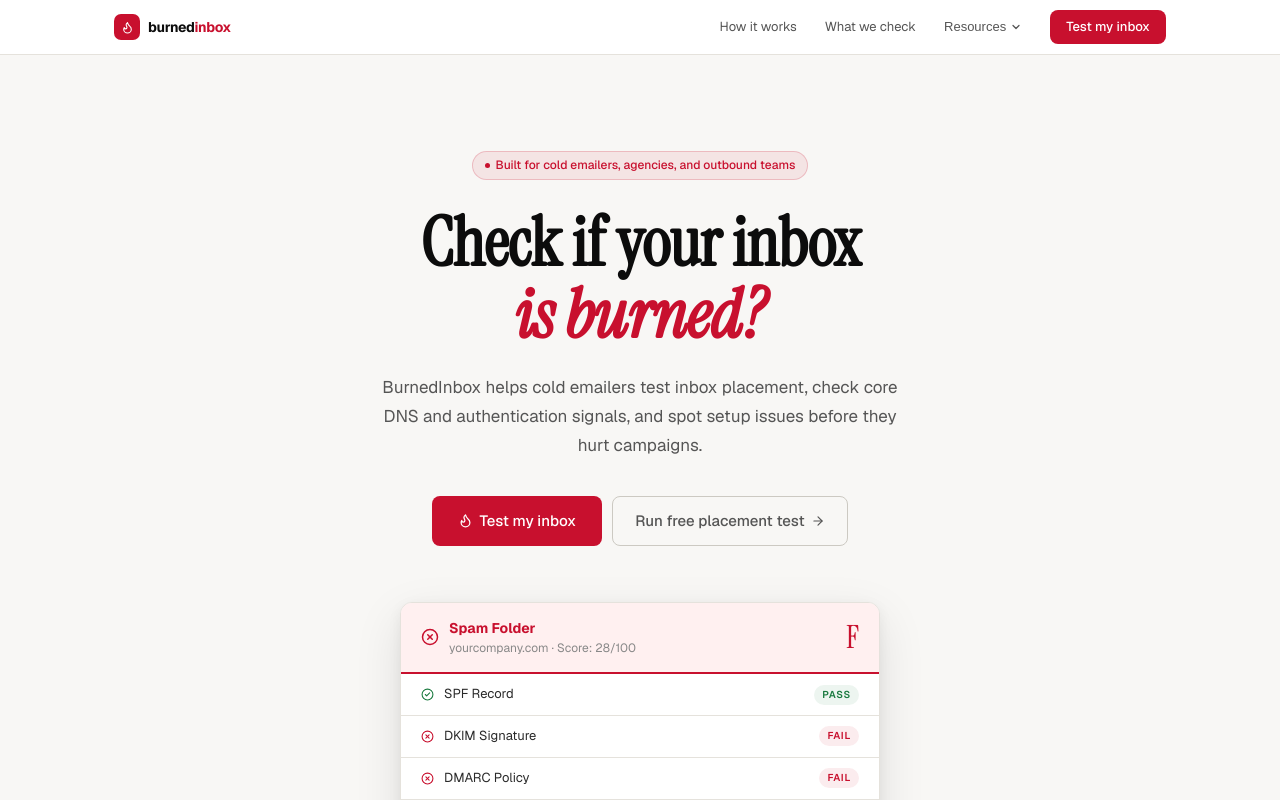
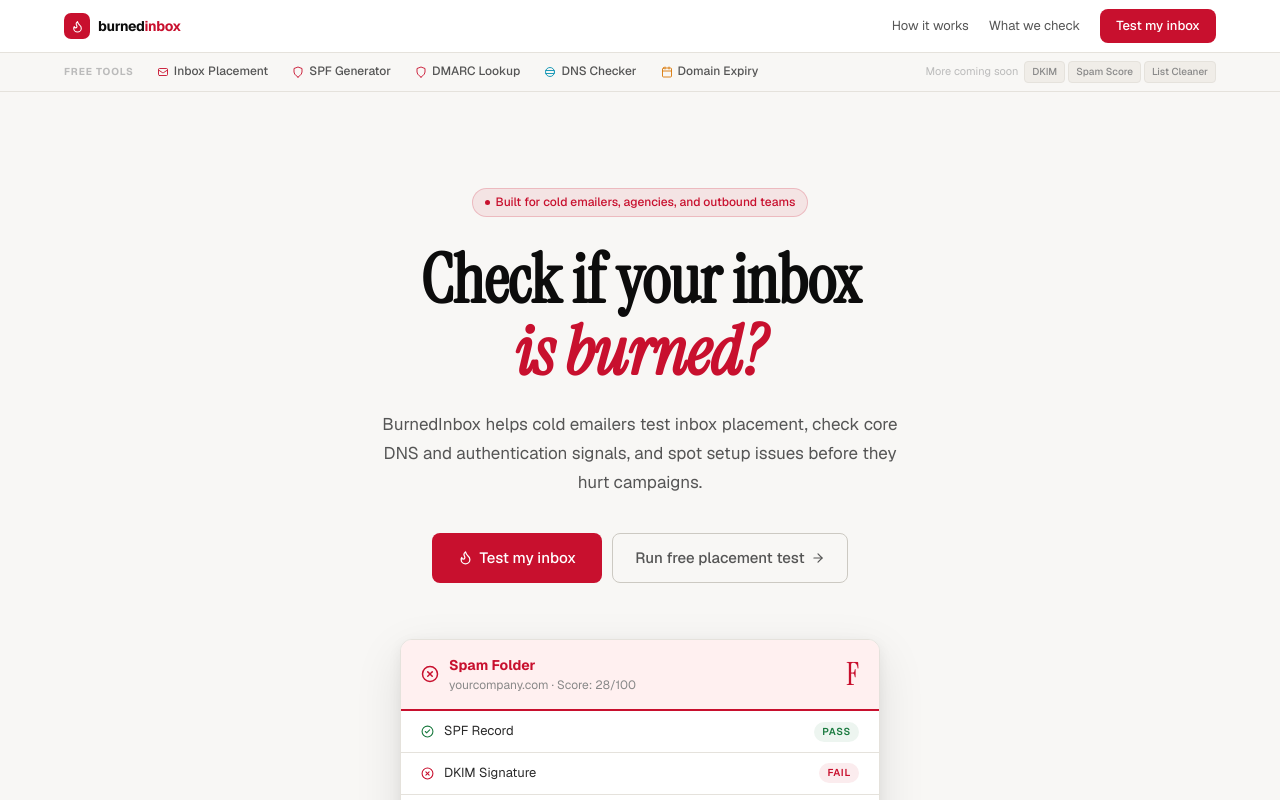
Before and after one commit to upscaleb2b-dev/burnedinbox, a Next.js app: page / in a window 1280 px wide. Shown: the top 800 px of the page. Built offline with nearby package versions, Linux system fonts and the light colour scheme.

Commit message:
Replace dropdown with full tool strip header

```diff
--- a/app/page.tsx
+++ b/app/page.tsx
@@ -20,79 +20,54 @@
     <div style={{ background: "var(--paper)" }}>
 
       {/* ── 1. HEADER ── */}
-      <header style={{ position: "sticky", top: 0, zIndex: 50, borderBottom: "1px solid var(--border)", background: "rgba(255,255,255,0.96)", backdropFilter: "blur(12px)" }}>
-        <div style={{ ...S.wrap, maxWidth: 1100, padding: "0 24px", height: 54, display: "flex", alignItems: "center", justifyContent: "space-between" }}>
-          <div style={{ display: "flex", alignItems: "center", gap: 8 }}>
+      <header style={{ position: "sticky", top: 0, zIndex: 50, background: "rgba(255,255,255,0.97)", backdropFilter: "blur(12px)", borderBottom: "1px solid var(--border)" }}>
+        {/* Top bar */}
+        <div style={{ maxWidth: 1200, margin: "0 auto", padding: "0 24px", height: 52, display: "flex", alignItems: "center", justifyContent: "space-between" }}>
+          <Link href="/" style={{ display: "flex", alignItems: "center", gap: 8, textDecoration: "none" }}>
             <div style={{ width: 26, height: 26, background: "var(--red)", borderRadius: 7, display: "flex", alignItems: "center", justifyContent: "center" }}>
               <Flame size={13} color="#fff" />
             </div>
-            <span style={{ fontWeight: 700, fontSize: 14, letterSpacing: "-0.3px" }}>
+            <span style={{ fontWeight: 700, fontSize: 14, letterSpacing: "-0.3px", color: "var(--ink)" }}>
               burned<span style={{ color: "var(--red)" }}>inbox</span>
             </span>
-          </div>
-          <nav style={{ display: "flex", alignItems: "center", gap: 28 }}>
-            {[["How it works", "#how"], ["What we check", "#checks"]].map(([l, h]) => (
-              <a key={l} href={h} style={{ fontSize: 13, color: "var(--ink-3)", textDecoration: "none" }}>{l}</a>
-            ))}
-            {/* Resources dropdown */}
-            <div style={{ position: "relative" }} className="resources-menu">
-              <button style={{ fontSize: 13, color: "var(--ink-3)", background: "none", border: "none", cursor: "pointer", display: "flex", alignItems: "center", gap: 4, padding: 0 }}>
-                Resources
-                <svg width="12" height="12" viewBox="0 0 24 24" fill="none" stroke="currentColor" strokeWidth="2.5" strokeLinecap="round" strokeLinejoin="round"><path d="m6 9 6 6 6-6"/></svg>
-              </button>
-              <div className="resources-dropdown" style={{ position: "absolute", top: "calc(100% + 12px)", right: 0, background: "var(--paper)", border: "1px solid var(--border)", borderRadius: 10, boxShadow: "var(--shadow-3)", width: 220, overflow: "hidden", opacity: 0, pointerEvents: "none", transform: "translateY(-4px)", transition: "opacity 0.15s, transform 0.15s" }}>
-                <div style={{ padding: "6px" }}>
-                  <p style={{ fontSize: 10, fontWeight: 600, color: "var(--ink-4)", textTransform: "uppercase", letterSpacing: "0.08em", padding: "6px 10px 4px" }}>Tools</p>
-                  <Link href="/dns" style={{ display: "flex", alignItems: "center", gap: 10, padding: "9px 10px", borderRadius: 7, textDecoration: "none", transition: "background 0.1s" }} className="resource-link">
-                    <div style={{ width: 28, height: 28, background: "rgba(6,182,212,0.1)", border: "1px solid rgba(6,182,212,0.2)", borderRadius: 7, display: "flex", alignItems: "center", justifyContent: "center", flexShrink: 0 }}>
-                      <svg width="13" height="13" viewBox="0 0 24 24" fill="none" stroke="#22d3ee" strokeWidth="1.8" strokeLinecap="round" strokeLinejoin="round"><ellipse cx="12" cy="5" rx="9" ry="3"/><path d="M21 12c0 1.66-4 3-9 3s-9-1.34-9-3"/><path d="M3 5v14c0 1.66 4 3 9 3s9-1.34 9-3V5"/></svg>
-                    </div>
-                    <div>
-                      <p style={{ fontSize: 13, fontWeight: 600, color: "var(--ink)", marginBottom: 1 }}>DNS Checker</p>
-                      <p style={{ fontSize: 11, color: "var(--ink-4)" }}>Look up any DNS record</p>
-                    </div>
-                  </Link>
-                  <Link href="/tools/spf" style={{ display: "flex", alignItems: "center", gap: 10, padding: "9px 10px", borderRadius: 7, textDecoration: "none", transition: "background 0.1s" }} className="resource-link">
-                    <div style={{ width: 28, height: 28, background: "rgba(200,16,46,0.08)", border: "1px solid rgba(200,16,46,0.2)", borderRadius: 7, display: "flex", alignItems: "center", justifyContent: "center", flexShrink: 0 }}>
-                      <svg width="13" height="13" viewBox="0 0 24 24" fill="none" stroke="#c8102e" strokeWidth="1.8" strokeLinecap="round" strokeLinejoin="round"><path d="M12 22s8-4 8-10V5l-8-3-8 3v7c0 6 8 10 8 10z"/></svg>
-                    </div>
-                    <div>
-                      <p style={{ fontSize: 13, fontWeight: 600, color: "var(--ink)", marginBottom: 1 }}>SPF Generator</p>
-                      <p style={{ fontSize: 11, color: "var(--ink-4)" }}>Build and validate SPF records</p>
-                    </div>
-                  </Link>
-                  <Link href="/tools/dmarc" style={{ display: "flex", alignItems: "center", gap: 10, padding: "9px 10px", borderRadius: 7, textDecoration: "none", transition: "background 0.1s" }} className="resource-link">
-                    <div style={{ width: 28, height: 28, background: "rgba(200,16,46,0.08)", border: "1px solid rgba(200,16,46,0.2)", borderRadius: 7, display: "flex", alignItems: "center", justifyContent: "center", flexShrink: 0 }}>
-                      <svg width="13" height="13" viewBox="0 0 24 24" fill="none" stroke="#c8102e" strokeWidth="1.8" strokeLinecap="round" strokeLinejoin="round"><path d="M12 22s8-4 8-10V5l-8-3-8 3v7c0 6 8 10 8 10z"/><path d="M12 8v4"/><path d="M12 16h.01"/></svg>
-                    </div>
-                    <div>
-                      <p style={{ fontSize: 13, fontWeight: 600, color: "var(--ink)", marginBottom: 1 }}>DMARC Lookup</p>
-                      <p style={{ fontSize: 11, color: "var(--ink-4)" }}>Check policy, alignment, reporting</p>
-                    </div>
-                  </Link>
-                  <div style={{ height: 1, background: "var(--border)", margin: "4px 0" }} />
-                  <p style={{ fontSize: 10, fontWeight: 600, color: "var(--ink-4)", textTransform: "uppercase", letterSpacing: "0.08em", padding: "6px 10px 2px" }}>Domain</p>
-                  <Link href="/tools/domain-expiry" style={{ display: "flex", alignItems: "center", gap: 10, padding: "9px 10px", borderRadius: 7, textDecoration: "none", transition: "background 0.1s" }} className="resource-link">
-                    <div style={{ width: 28, height: 28, background: "rgba(245,158,11,0.1)", border: "1px solid rgba(245,158,11,0.25)", borderRadius: 7, display: "flex", alignItems: "center", justifyContent: "center", flexShrink: 0 }}>
-                      <svg width="13" height="13" viewBox="0 0 24 24" fill="none" stroke="#d97706" strokeWidth="1.8" strokeLinecap="round" strokeLinejoin="round"><rect x="3" y="4" width="18" height="18" rx="2"/><line x1="16" y1="2" x2="16" y2="6"/><line x1="8" y1="2" x2="8" y2="6"/><line x1="3" y1="10" x2="21" y2="10"/></svg>
-                    </div>
-                    <div>
-                      <p style={{ fontSize: 13, fontWeight: 600, color: "var(--ink)", marginBottom: 1 }}>Domain Expiry</p>
-                      <p style={{ fontSize: 11, color: "var(--ink-4)" }}>Check when any domain expires</p>
-                    </div>
-                  </Link>
-                </div>
-              </div>
-            </div>
+          </Link>
+          <div style={{ display: "flex", alignItems: "center", gap: 20 }}>
+            <a href="#how"    style={{ fontSize: 13, color: "var(--ink-3)", textDecoration: "none" }}>How it works</a>
+            <a href="#checks" style={{ fontSize: 13, color: "var(--ink-3)", textDecoration: "none" }}>What we check</a>
             <Link href="/test" className="btn btn-red" style={{ padding: "7px 16px", fontSize: 13 }}>
               Test my inbox
             </Link>
-          </nav>
-          <style>{`
-            .resources-menu:hover .resources-dropdown { opacity: 1 !important; pointer-events: auto !important; transform: translateY(0) !important; }
-            .resource-link:hover { background: var(--paper-2) !important; }
-          `}</style>
+          </div>
         </div>
+        {/* Tool strip */}
+        <div style={{ borderTop: "1px solid var(--border)", background: "var(--paper-2)" }}>
+          <div style={{ maxWidth: 1200, margin: "0 auto", padding: "0 24px", height: 38, display: "flex", alignItems: "center", gap: 2, overflowX: "auto" }}>
+            <span style={{ fontSize: 10, fontWeight: 700, textTransform: "uppercase", letterSpacing: "0.09em", color: "var(--ink-5)", marginRight: 10, whiteSpace: "nowrap", flexShrink: 0 }}>Free tools</span>
+            {[
+              { href: "/test",                label: "Inbox Placement",  color: "#c8102e",  icon: "M3 8l7.89 5.26a2 2 0 002.22 0L21 8M5 19h14a2 2 0 002-2V7a2 2 0 00-2-2H5a2 2 0 00-2 2v10a2 2 0 002 2z" },
+              { href: "/tools/spf",           label: "SPF Generator",    color: "#c8102e",  icon: "M12 22s8-4 8-10V5l-8-3-8 3v7c0 6 8 10 8 10z" },
+              { href: "/tools/dmarc",         label: "DMARC Lookup",     color: "#c8102e",  icon: "M12 22s8-4 8-10V5l-8-3-8 3v7c0 6 8 10 8 10z" },
+              { href: "/dns",                 label: "DNS Checker",       color: "#0891b2",  icon: "M21 12c0 4.97-4.03 9-9 9s-9-4.03-9-9 4.03-9 9-9 9 4.03 9 9zM3.6 9h16.8M3.6 15h16.8" },
+              { href: "/tools/domain-expiry", label: "Domain Expiry",    color: "#d97706",  icon: "M8 2v4M16 2v4M3 10h18M5 4h14a2 2 0 012 2v14a2 2 0 01-2 2H5a2 2 0 01-2-2V6a2 2 0 012-2z" },
+            ].map(({ href, label, color, icon }) => (
+              <Link key={href} href={href} style={{ display: "inline-flex", alignItems: "center", gap: 5, padding: "5px 11px", borderRadius: 6, fontSize: 12, fontWeight: 500, color: "var(--ink-3)", textDecoration: "none", whiteSpace: "nowrap", flexShrink: 0, transition: "background 0.12s, color 0.12s" }} className="tool-strip-link">
+                <svg width="12" height="12" viewBox="0 0 24 24" fill="none" stroke={color} strokeWidth="1.8" strokeLinecap="round" strokeLinejoin="round"><path d={icon}/></svg>
+                {label}
+              </Link>
+            ))}
+            <div style={{ marginLeft: "auto", flexShrink: 0, display: "flex", alignItems: "center", gap: 6 }}>
+              <span style={{ fontSize: 11, color: "var(--ink-5)" }}>More coming soon</span>
+              <div style={{ display: "flex", gap: 3 }}>
+                {["DKIM", "Spam Score", "List Cleaner"].map(t => (
+                  <span key={t} style={{ fontSize: 10, fontWeight: 500, padding: "2px 7px", borderRadius: 4, background: "var(--paper-3)", color: "var(--ink-4)", border: "1px solid var(--border)" }}>{t}</span>
+                ))}
+              </div>
+            </div>
+          </div>
+        </div>
+        <style>{`
+          .tool-strip-link:hover { background: var(--paper-3) !important; color: var(--ink) !important; }
+        `}</style>
       </header>
 
       {/* ── 2. HERO ── */}
```
